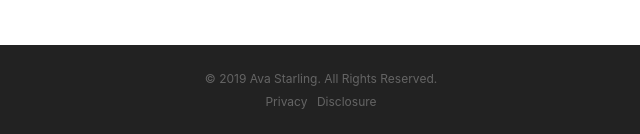
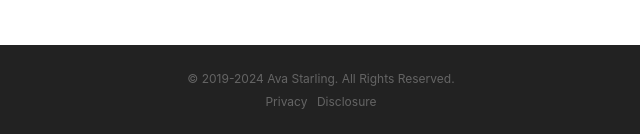
Before and after one commit to InspiringLifeDesign/AvaStarling, a website with bundled scripts: page index.html in a window 1280 px wide. Shown: the part 3265-3399 px from the top of the page, 319-959 px from the left. Built offline with nearby package versions, Linux system fonts and the light colour scheme; a web font is replaced by a local one.

Commit message:
Update to copyright date

```diff
--- a/index.html
+++ b/index.html
@@ -244,7 +244,7 @@
     </section>
     <footer>
       <div class="container">
-        <p>&copy; 2019 Ava Starling. All Rights Reserved.</p>
+        <p>&copy; 2019-2024 Ava Starling. All Rights Reserved.</p>
         <ul class="list-inline">
           <li class="list-inline-item">
             <a href="privacy.html">Privacy</a>
```
